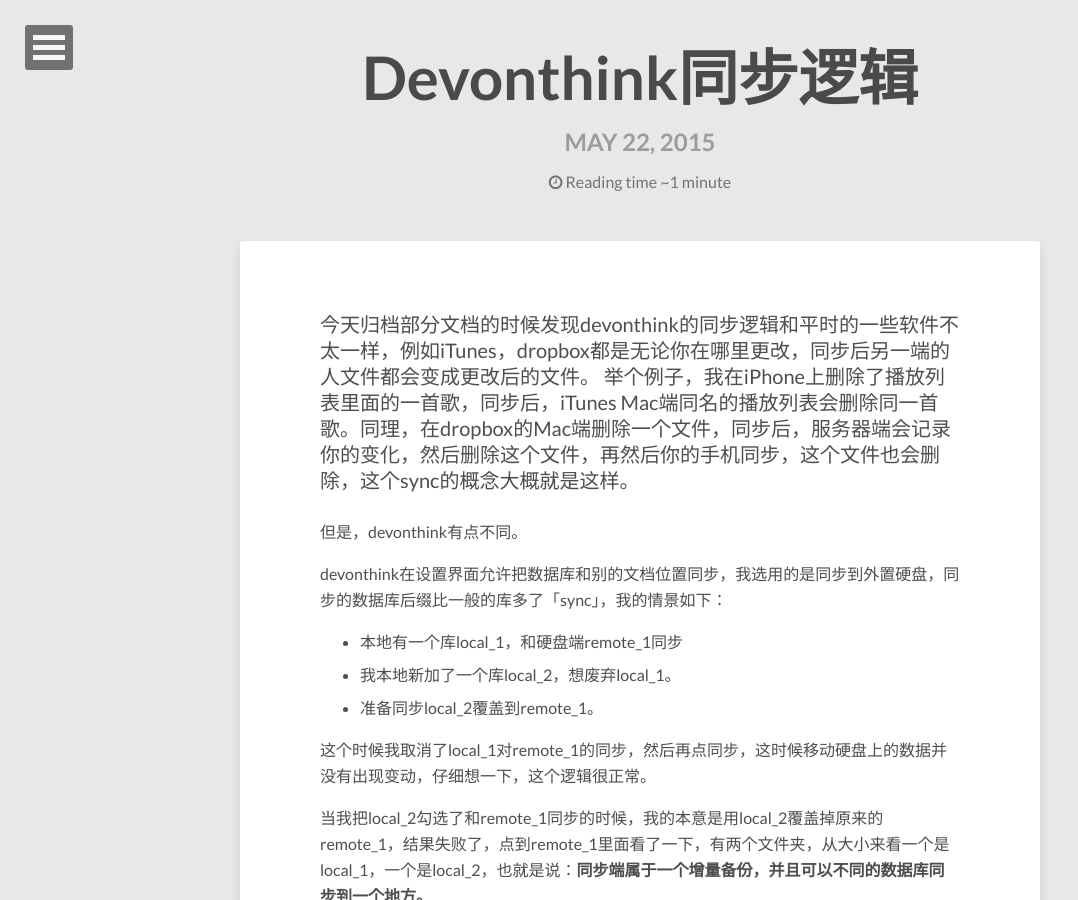
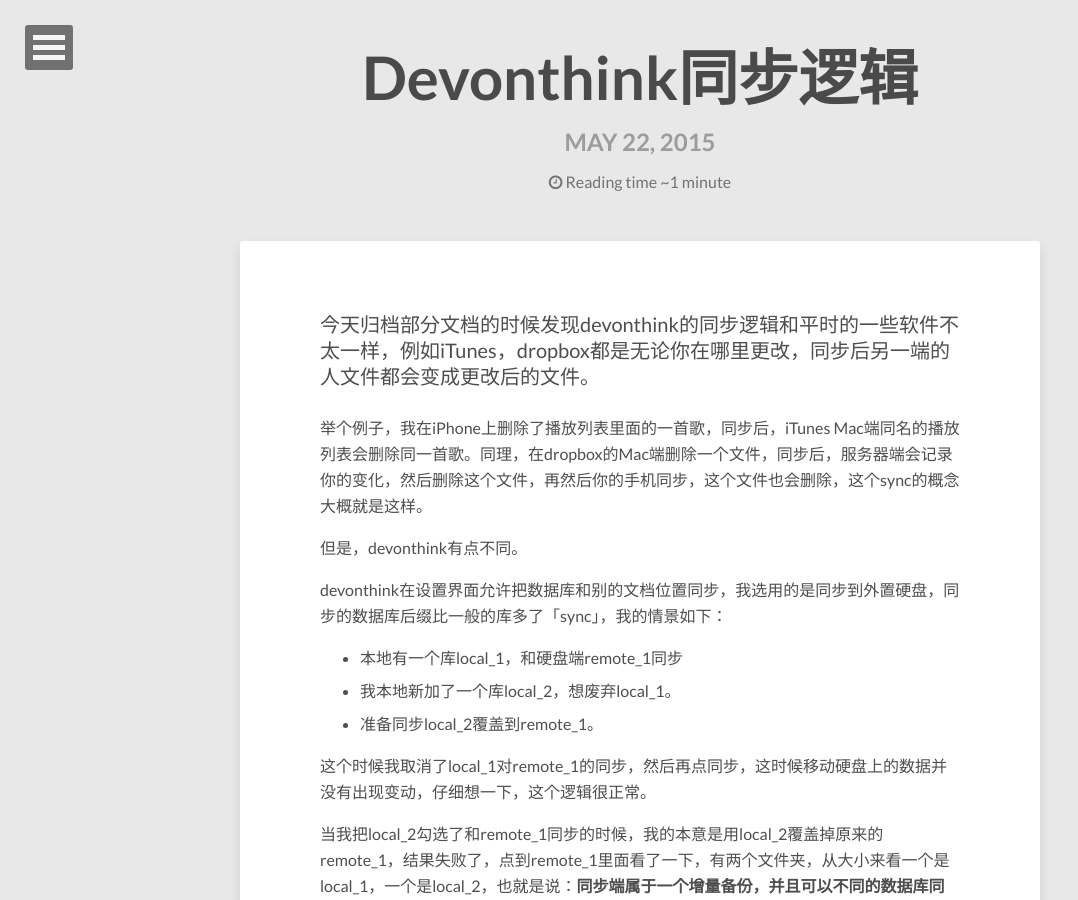
Before and after one commit to ccqpein/ccqpein.github.io, a Jekyll site: the page built from _posts/2015-05-22-Devonthink-synclogic.md, in a window 1280 px wide and 900 px high. Shown: the whole window, without its empty margins (0-1078 px from the left). Built offline with Jekyll 4.4.1, drawn with Linux system fonts in a browser that asks for light colours; nearby versions of some CDN libraries; comment, search, counter and statistics services are not loaded; some of the changed lines change nothing that is shown; some of the changed text lies outside the part shown.

Commit message:
add content

```diff
--- a/_posts/2015-05-22-Devonthink-synclogic.md
+++ b/_posts/2015-05-22-Devonthink-synclogic.md
@@ -7,6 +7,7 @@
 ---
 
 今天归档部分文档的时候发现devonthink的同步逻辑和平时的一些软件不太一样，例如iTunes，dropbox都是无论你在哪里更改，同步后另一端的人文件都会变成更改后的文件。
+
 举个例子，我在iPhone上删除了播放列表里面的一首歌，同步后，iTunes Mac端同名的播放列表会删除同一首歌。同理，在dropbox的Mac端删除一个文件，同步后，服务器端会记录你的变化，然后删除这个文件，再然后你的手机同步，这个文件也会删除，这个sync的概念大概就是这样。
 
 但是，devonthink有点不同。
@@ -52,10 +53,10 @@
 
 但是，这样的话，书就没有备份了，devonthink数据库没有导入（导入无法使用共享权限同步iPad），也就没有同步，以至于前段时间，书都没了（促成了那篇Time Machine文章的诞生）。
 
-今天突然想到，devonthink的同步会吧index的文档的源文件进行备份（参考20150331的更新），突然觉得这个匪夷所思的同步逻辑简直就是为这个情景准备的。
+今天突然想到，devonthink的同步会把index的文档的源文件进行备份（参考20150331的更新），突然觉得这个匪夷所思的同步逻辑简直就是为这个情景准备的。
 
 完成后：
 
 + 本地文件夹共享（用于iPad 阅读软件同步）
-+ devonthink index文件夹（这样源文件没有在本地数据库）
++ devonthink index文件夹（这样源文件没有复制在本地数据库，数据库大小不变，本地没有浪费空间）
 + 外部同步（同步源文件，备份）
```
